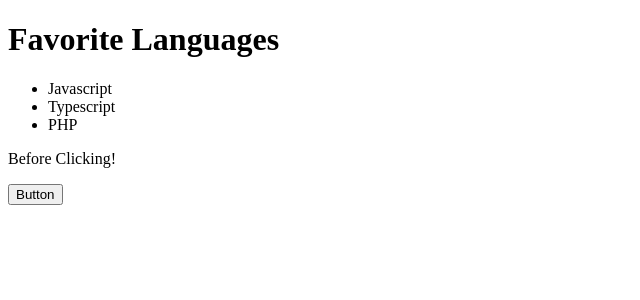
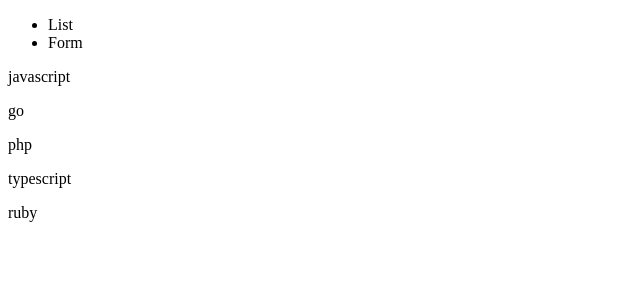
Before and after one commit to HayatoMoromasa/lslt, a React (Create React App) app: page / in a window 1280 px wide. Shown: the top 300 px of the page, without its empty margins (0-640 px from the left). Built offline with nearby package versions, Linux system fonts and the light colour scheme.

Commit message:
条件分岐による画面切り替え 繰り返しによるリスト表示

```diff
--- a/src/App.js
+++ b/src/App.js
@@ -1,16 +1,20 @@
 import { useState } from 'react';
 import { List } from "./List";
+import { Form } from "./Form";
 
 function App() {
-  const [ description, setDescription ] = useState('Before Clicking!');
-  const changeDescription = () => {
-    setDescription('After Clicking!!');
-  }
+  const [ tab, setTab ] = useState('list');
   return (
     <div>
-      <List title={'Favorite Languages'}/>
-      <p>{ description }</p>
-      <button onClick={ changeDescription }>Button</button>
+    <header>
+      <ul>
+        <li onClick={() => setTab('list')}>List</li>
+        <li onClick={() => setTab('form')}>Form</li>
+      </ul>
+    </header>
+      {
+        tab === 'list' ?  <List/> : <Form/>
+      }
     </div>
   );
 }
--- /dev/null
+++ b/src/Form.js
@@ -0,0 +1,5 @@
+export const Form = () => {
+    return (
+        <input/>
+    )
+}
--- a/src/List.js
+++ b/src/List.js
@@ -1,12 +1,19 @@
-export const List = ({ title }) => {
+const Languages = [
+    'javascript',
+    'go',
+    'php',
+    'typescript',
+    'ruby'
+]
+
+export const List = () => {
     return (
         <>
-            <h1>{title}</h1>
-            <ul>
-                <li>Javascript</li>
-                <li>Typescript</li>
-                <li>PHP</li>
-            </ul>
+            {
+                Languages.map((lang,index) => {
+                    return <p key={index}>{lang}</p>
+                })
+            }
         </>
     )
 }
```
